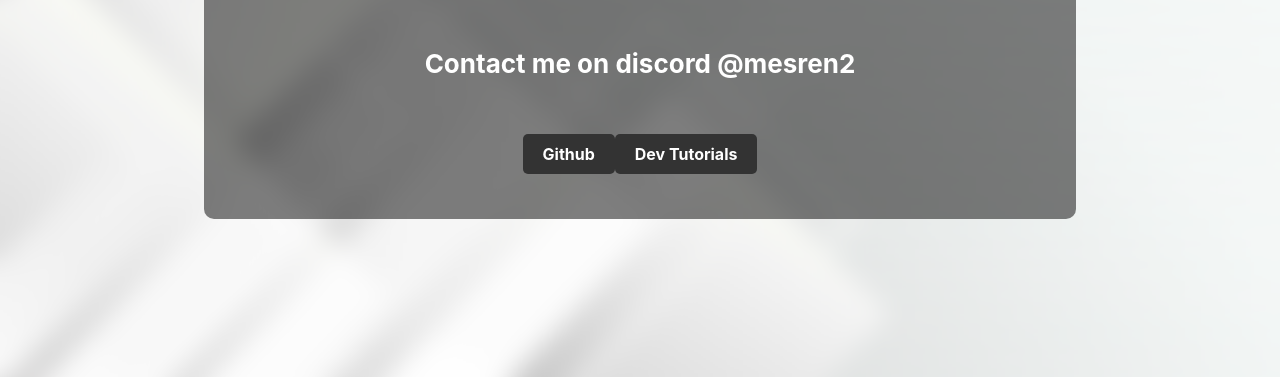
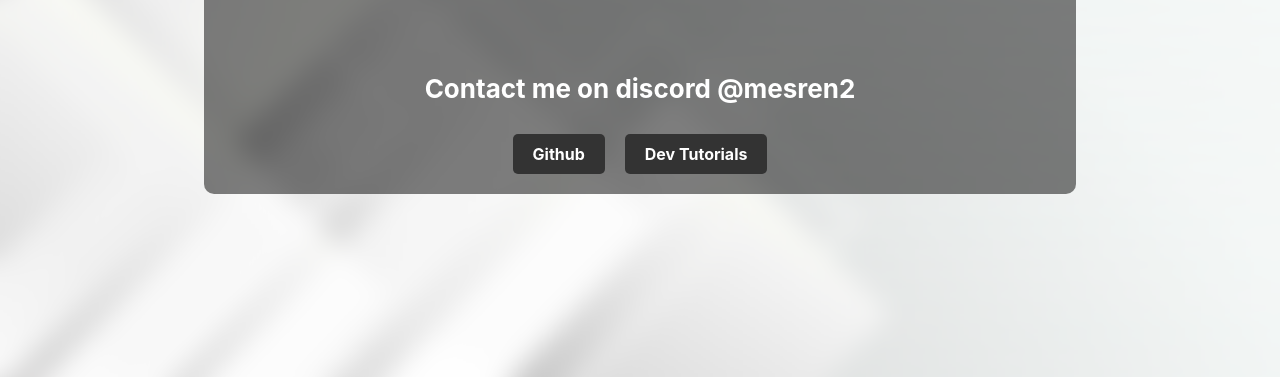
Before and after one commit to mesren/mesren.github.io, a plain HTML site: page index.html in a window 1280 px wide. Shown: the part 423-800 px from the top of the page. Drawn offline with Linux system fonts and the light colour scheme.

Commit message:
Update index.html

```diff
--- a/index.html
+++ b/index.html
@@ -41,7 +41,8 @@
             display: flex;
             justify-content: center;
             text-align: center;
-            padding: 25px;
+            gap: 20px;
+            padding: 0;
         }
 
         .buttons a {
```
